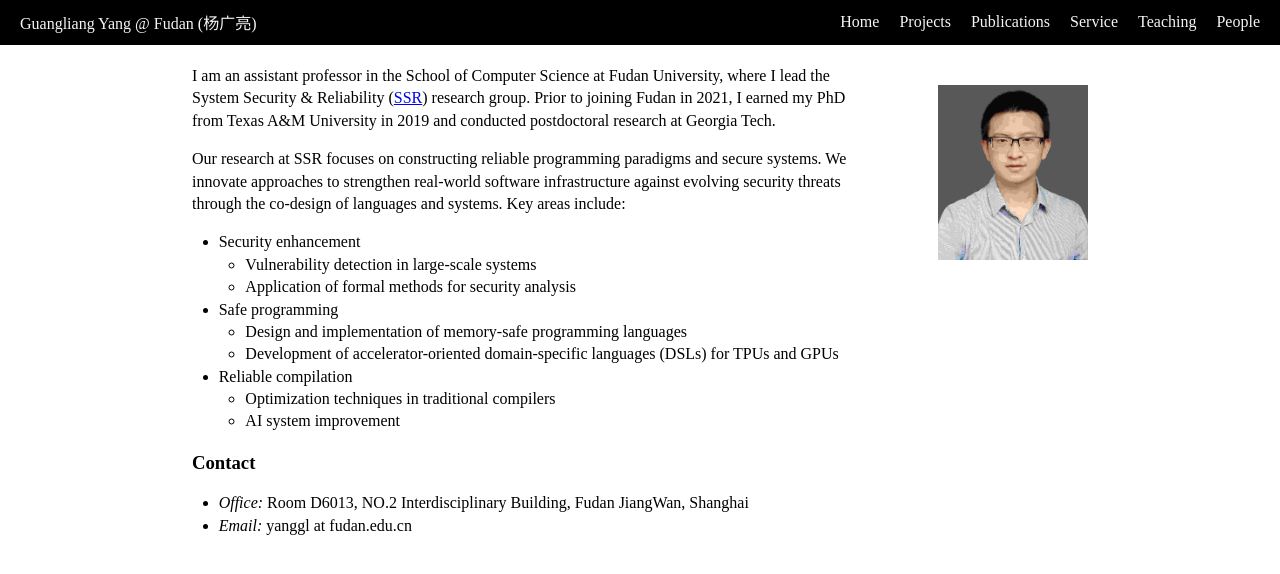
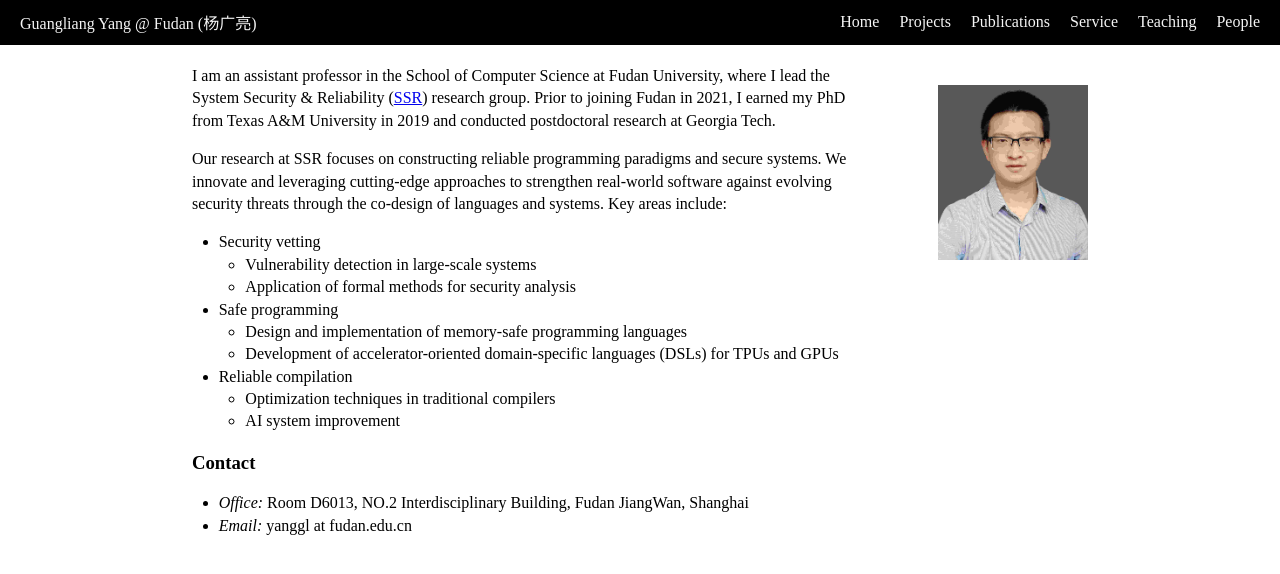
Before and after one commit to yang-guangliang/yang-guangliang.github.io, a Jekyll site: the page built from index.md, in a window 1280 px wide. Shown: the top 574 px of the page. Built offline with Jekyll 4.4.1, drawn with Linux system fonts in a browser that asks for light colours.

Commit message:
Update index.md

```diff
--- a/index.md
+++ b/index.md
@@ -9,9 +9,9 @@ title: home
 
 I am an assistant professor in the School of Computer Science at Fudan University, where I lead the System Security & Reliability ([SSR](https://gitee.com/fudan-csr)) research group. Prior to joining Fudan in 2021, I earned my PhD from Texas A&M University in 2019 and conducted postdoctoral research at Georgia Tech.
 
-Our research at SSR focuses on constructing reliable programming paradigms and secure systems. We innovate approaches to strengthen real-world software infrastructure against evolving security threats through the co-design of languages and systems. Key areas include:
+Our research at SSR focuses on constructing reliable programming paradigms and secure systems. We innovate and leveraging cutting-edge approaches to strengthen real-world software against evolving security threats through the co-design of languages and systems. Key areas include:
 
-- Security enhancement
+- Security vetting
    - Vulnerability detection in large-scale systems
    - Application of formal methods for security analysis
 - Safe programming
```
